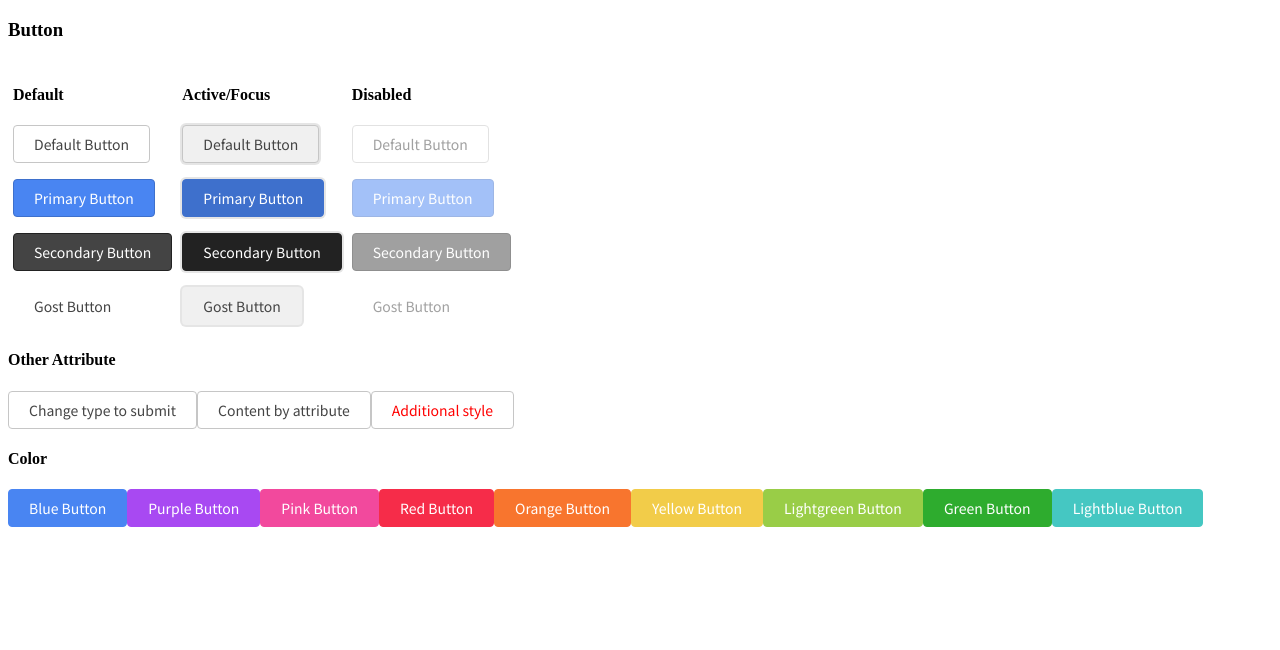
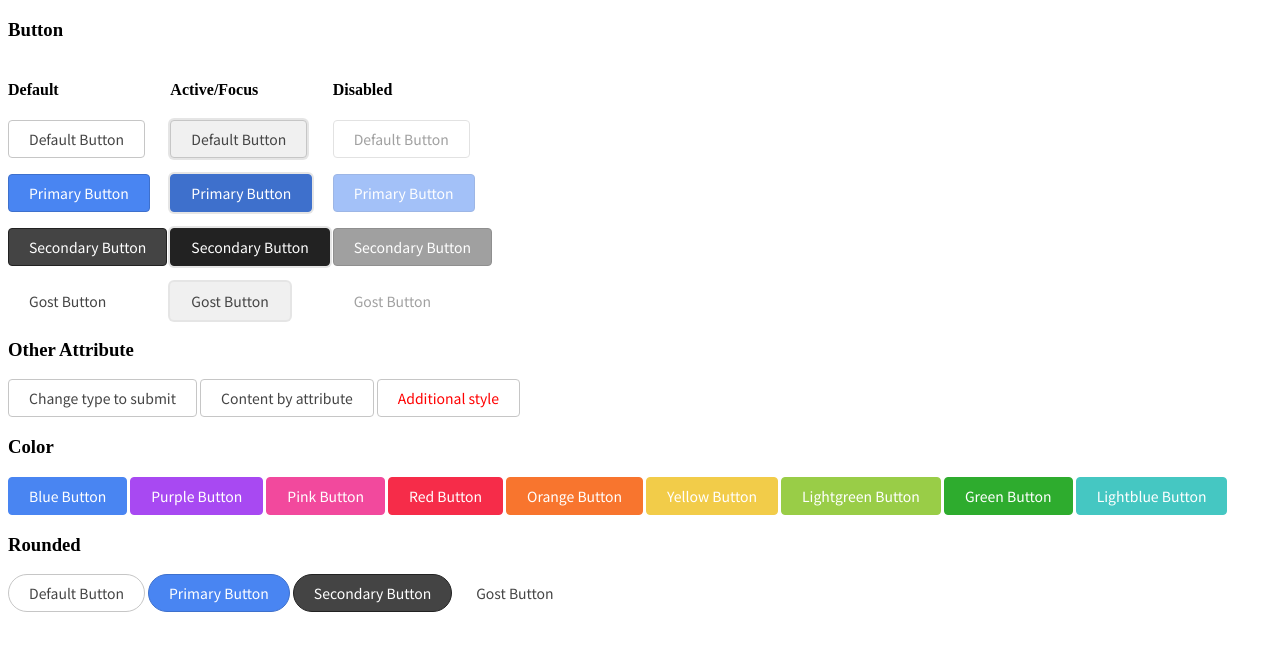
Before and after one commit to usagi-f/react-components, a Next.js app: page / in a window 1280 px wide. Shown: the top 650 px of the page. Built offline with nearby package versions, Linux system fonts and the light colour scheme.

Commit message:
add rounded

```diff
--- a/pages/index.js
+++ b/pages/index.js
@@ -6,8 +6,8 @@ const styles = css`
 section {
   display: flex;
 }
-section > div {
-  padding: 5px;
+button {
+  margin: 5px;
 }
 hr {
   border: 0;
@@ -49,11 +49,11 @@ const Index = () => (
         <Button mode="gost" disabled>Gost Button</Button>
       </div>
     </section>
-    <h4>Other Attribute</h4>
+    <h3>Other Attribute</h3>
     <Button type="submit">Change type to submit</Button>
     <Button content="Content by attribute" />
     <Button style={{ color: 'red' }}>Additional style</Button>
-    <h4>Color</h4>
+    <h3>Color</h3>
     <Button color="blue">Blue Button</Button>
     <Button color="purple">Purple Button</Button>
     <Button color="pink">Pink Button</Button>
@@ -63,6 +63,11 @@ const Index = () => (
     <Button color="lightgreen">Lightgreen Button</Button>
     <Button color="green">Green Button</Button>
     <Button color="lightblue">Lightblue Button</Button>
+    <h3>Rounded</h3>
+    <Button rounded>Default Button</Button>
+    <Button mode="primary" rounded>Primary Button</Button>
+    <Button mode="secondary" rounded>Secondary Button</Button>
+    <Button mode="gost" rounded>Gost Button</Button>
     <style jsx>{styles}</style>
   </Fragment>
 )
--- a/src/Button/index.js
+++ b/src/Button/index.js
@@ -11,6 +11,7 @@ const getAttribute = props => {
       [selectMode]: true,
       [props.color]: props.color !== undefined,
       active: props.active,
+      rounded: props.rounded,
     }),
     disabled: props.disabled,
     tabIndex: props.disabled ? '-1' : 0,
--- a/src/Button/styles.js
+++ b/src/Button/styles.js
@@ -16,6 +16,7 @@ export default css`
   border-radius: 4px;
   outline: none;
   cursor: pointer;
+  margin-right: 3px;
 }
 .active,
 .baseStyle:focus {
@@ -24,6 +25,9 @@ export default css`
 .baseStyle:disabled {
   opacity: .5;
   cursor: default;
+}
+.rounded {
+  border-radius: 20px;
 }
 .default {
   color: ${variable.color.gray100};
```
